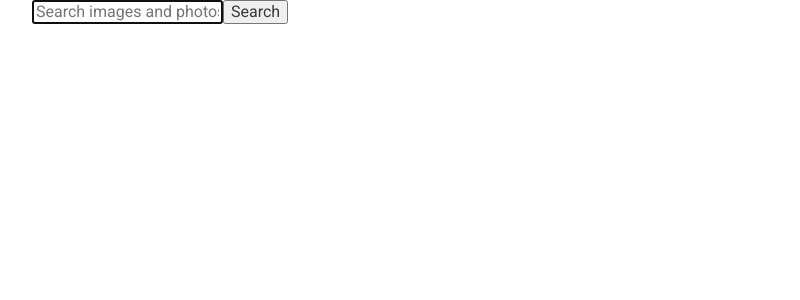
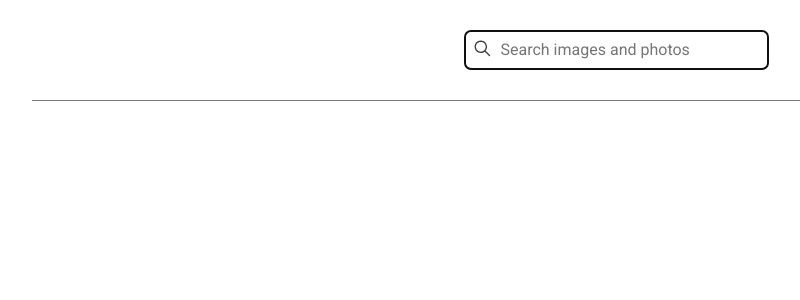
Before and after one commit to LMSerhii/goit-react-hw-04, a React (Vite) app: page / in a window 1280 px wide. Shown: the top 300 px of the page, without its empty margins (24-824 px from the left). Built offline with nearby package versions, Linux system fonts and the light colour scheme.

Commit message:
SearchBar component style

```diff
--- a/package.json
+++ b/package.json
@@ -11,6 +11,7 @@
   },
   "dependencies": {
     "axios": "^1.6.7",
+    "bootstrap": "^5.3.2",
     "clsx": "^2.1.0",
     "formik": "^2.4.5",
     "modern-normalize": "^2.0.0",
--- a/src/componets/SearchBar/SearchBar.jsx
+++ b/src/componets/SearchBar/SearchBar.jsx
@@ -1,5 +1,9 @@
 import { Formik, Form, Field, ErrorMessage } from 'formik';
+import { IoIosSearch } from 'react-icons/io';
+import { IconContext } from 'react-icons';
 import * as Yup from 'yup';
+
+import css from './SearchBar.module.css';
 
 const SearchBarSchema = Yup.object().shape({
   query: Yup.string()
@@ -15,23 +19,32 @@ export const SearchBar = () => {
   };
 
   return (
-    <header>
+    <header className={css.header}>
       <Formik
         initialValues={{ query: '' }}
         onSubmit={handleSubmit}
         validationSchema={SearchBarSchema}
       >
-        <Form>
-          <div>
+        <Form className={css.form}>
+          <div className={css.searchBox}>
             <Field
+              className={css.input}
               type="text"
               name="query"
               autoComplete="off"
               autoFocus
               placeholder="Search images and photos"
             />
-            <button type="submit">Search</button>
-            <ErrorMessage name="query" as="span" />
+            <button className={css.btn} type="submit">
+              <IconContext.Provider value={{ size: '1.3em' }}>
+                <IoIosSearch />
+              </IconContext.Provider>
+            </button>
+            <ErrorMessage
+              className={css.invalidMsg}
+              name="query"
+              component="span"
+            />
           </div>
         </Form>
       </Formik>
--- /dev/null
+++ b/src/componets/SearchBar/SearchBar.module.css
@@ -0,0 +1,36 @@
+.header {
+  padding: 30px 15px;
+  border-bottom: 1px solid #00000083;
+}
+.form {
+}
+
+.searchBox {
+  position: relative;
+  width: 305px;
+  margin: 0 auto;
+}
+
+.input {
+  width: 100%;
+  padding: 10px 5px;
+  padding-left: 36px;
+  border: 1px solid #00000067;
+  border-radius: 6px;
+}
+
+.btn {
+  position: absolute;
+  top: 7px;
+  left: 2px;
+  border: none;
+  background-color: transparent;
+}
+
+.invalidMsg {
+  position: absolute;
+  left: 0;
+  bottom: -21px;
+  display: block;
+  color: rgb(161, 5, 5);
+}
```
Also changed, not shown: 1 other file (tests, documents, lock files or other folders).
